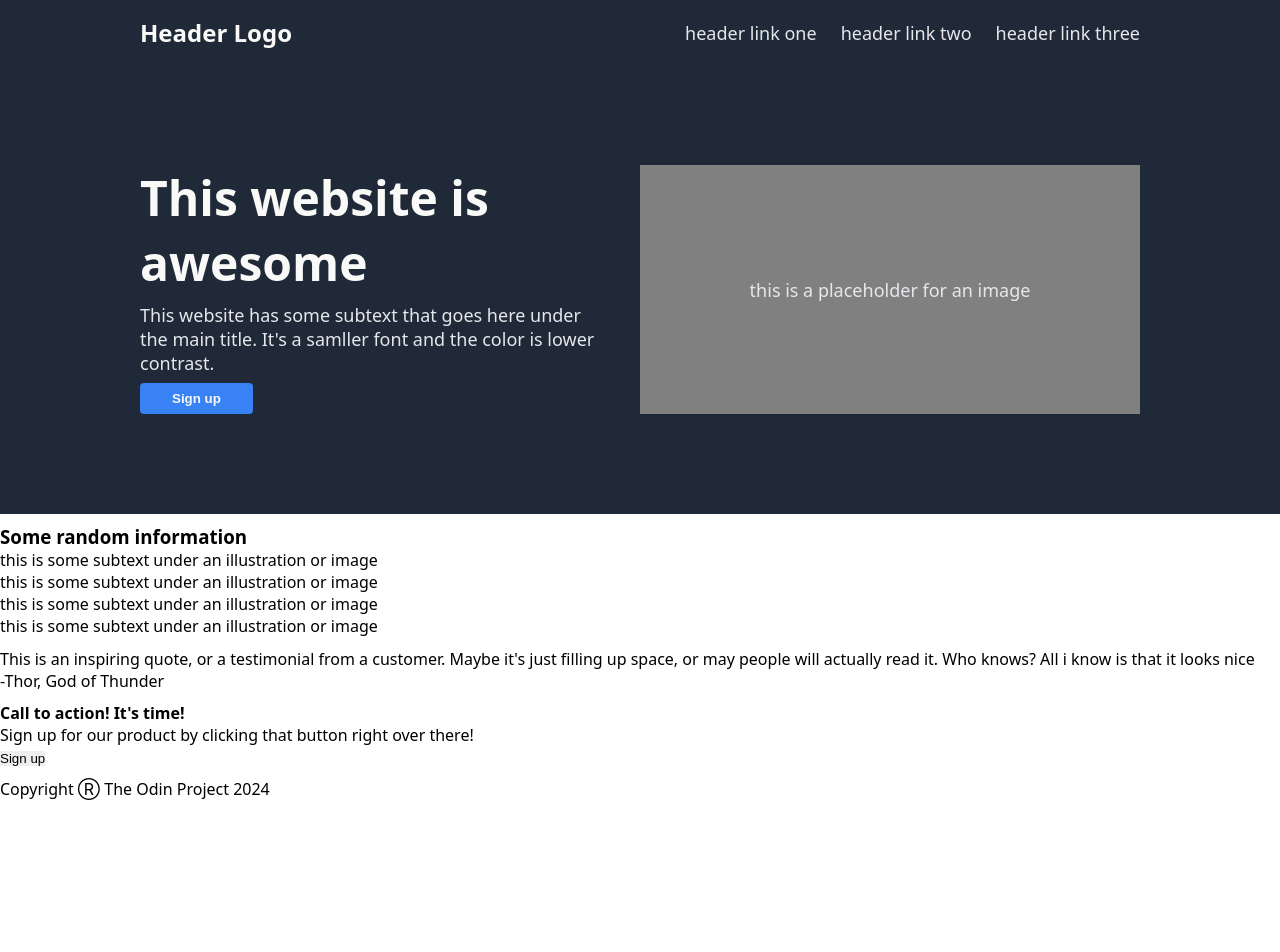
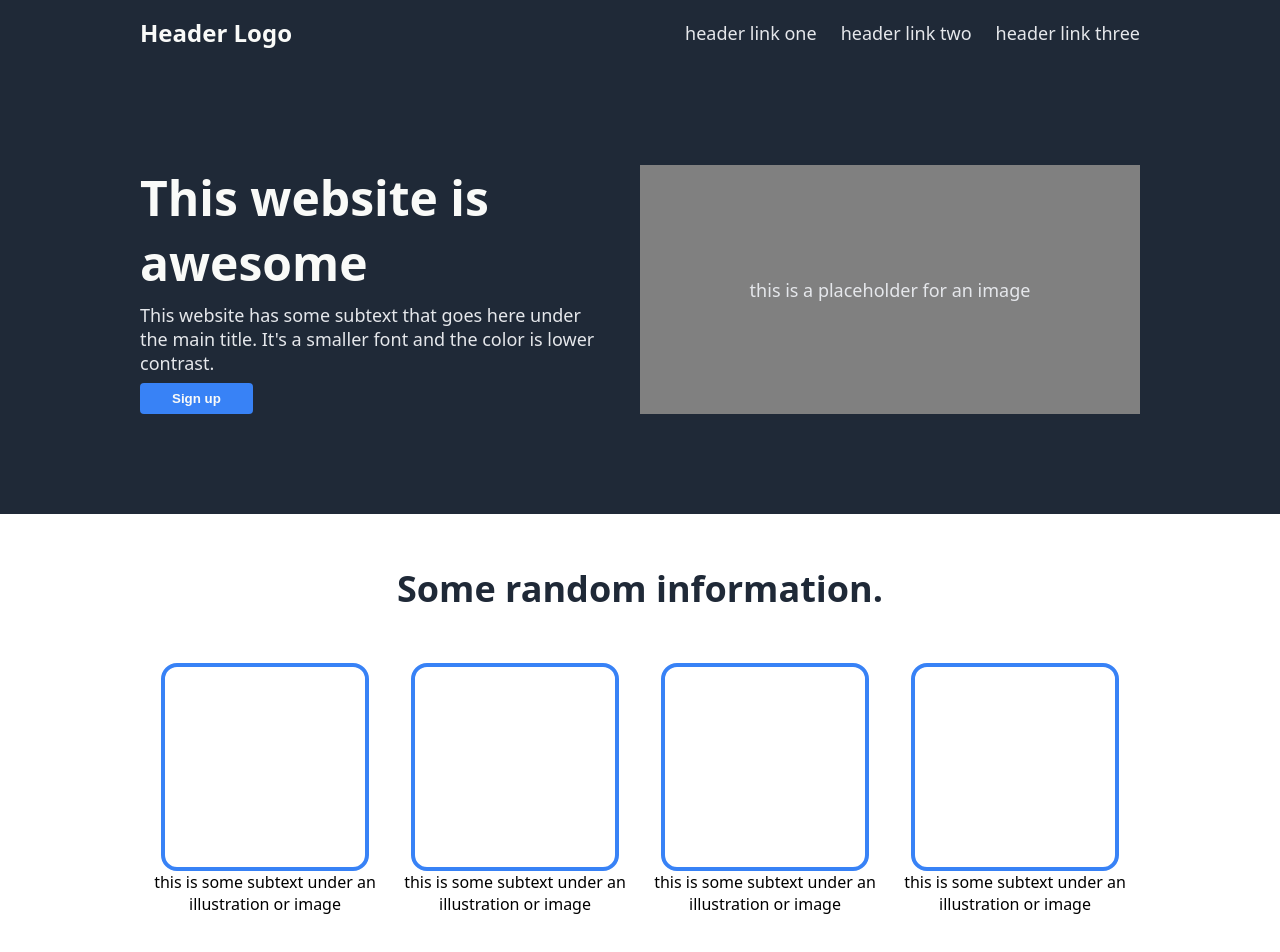
Before and after one commit to felipedantaspos/landing-page, a plain HTML site: page index.html in a window 1280 px wide. Shown: the top 952 px of the page. Before the commit the page ends 800 px from the top, so only its background shows below. Drawn offline with Linux system fonts and the light colour scheme.

Commit message:
style: Add style to information section.

```diff
--- a/css/style.css
+++ b/css/style.css
@@ -93,3 +93,37 @@ body {
   max-width: 1000px;
   margin: 100px auto;
 }
+
+.info-container h3 {
+  font-size: 36px;
+  font-weight: 900;
+  color: #1f2937;
+  margin-bottom: 50px;
+}
+
+.info-container {
+  max-width: 1000px;
+  margin: 50px auto 100px;
+  display: flex;
+  flex-direction: column;
+  align-items: center;
+}
+
+.card-img {
+  min-width: 200px;
+  min-height: 200px;
+  border: solid 4px #3882f6;
+  background-color: white;
+  border-radius: 16px;
+}
+
+.card {
+  display: flex;
+  flex-direction: column;
+  align-items: center;
+  text-align: center;
+}
+
+.info-cards {
+  display: flex;
+}
--- a/index.html
+++ b/index.html
@@ -9,8 +9,7 @@
 </head>
 
 <body>
-
-  <div class="dark-bg container">
+  <div class="dark-bg main-container">
     <div class="header">
       <h1>Header Logo</h1>
       <ul>
@@ -22,7 +21,7 @@
     <div class="main">
       <div class="info">
         <h2>This website is awesome</h2>
-        <p>This website has some subtext that goes here under the main title. It's a samller font and the color is lower contrast.</p>
+        <p>This website has some subtext that goes here under the main title. It's a smaller font and the color is lower contrast.</p>
         <button>Sign up</button>
       </div>
       <div class="img"><img src="" alt="">
@@ -33,23 +32,25 @@
 
 
 
-  <div class="">
-    <h3>Some random information</h3>
-    <div>
-      <div></div>
+  <div class="info-container">
+    <h3>Some random information.</h3>
+    <div class="info-cards">
+      <div class="card">
+        <div class="card-img"></div>
         <p>this is some subtext under an illustration or image</p>
       </div>
-    <div>
-      <div></div>
+      <div class="card">
+        <div class="card-img"></div>
         <p>this is some subtext under an illustration or image</p>
       </div>
-    <div>
-      <div></div>
+      <div class="card">
+        <div class="card-img"></div>
         <p>this is some subtext under an illustration or image</p>
       </div>
-    <div>
-      <div></div>
+      <div class="card">
+        <div class="card-img"></div>
         <p>this is some subtext under an illustration or image</p>
+      </div>
     </div>
   </div>
 
```
Lines whose indentation alone changed are shown as unchanged.
